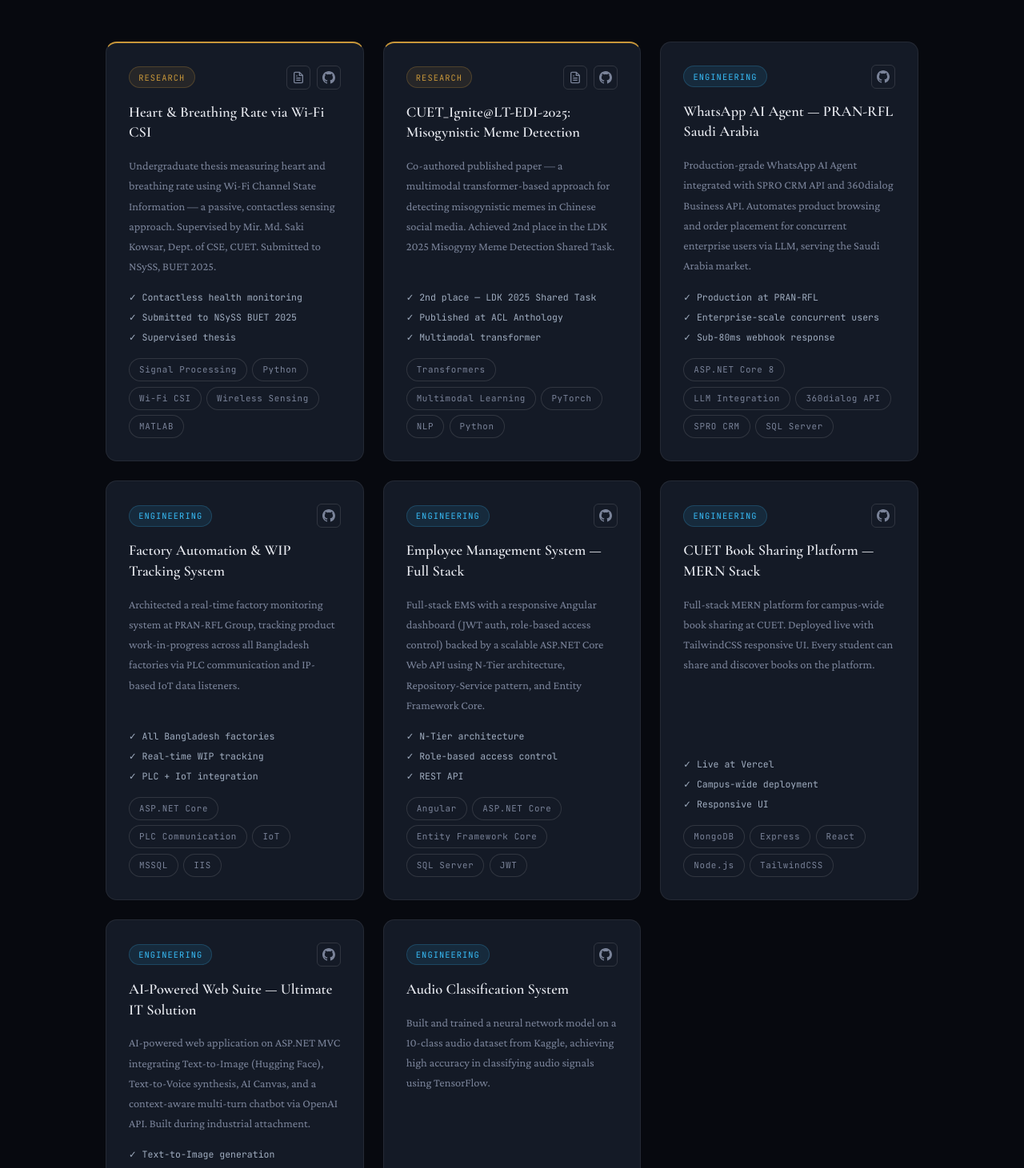
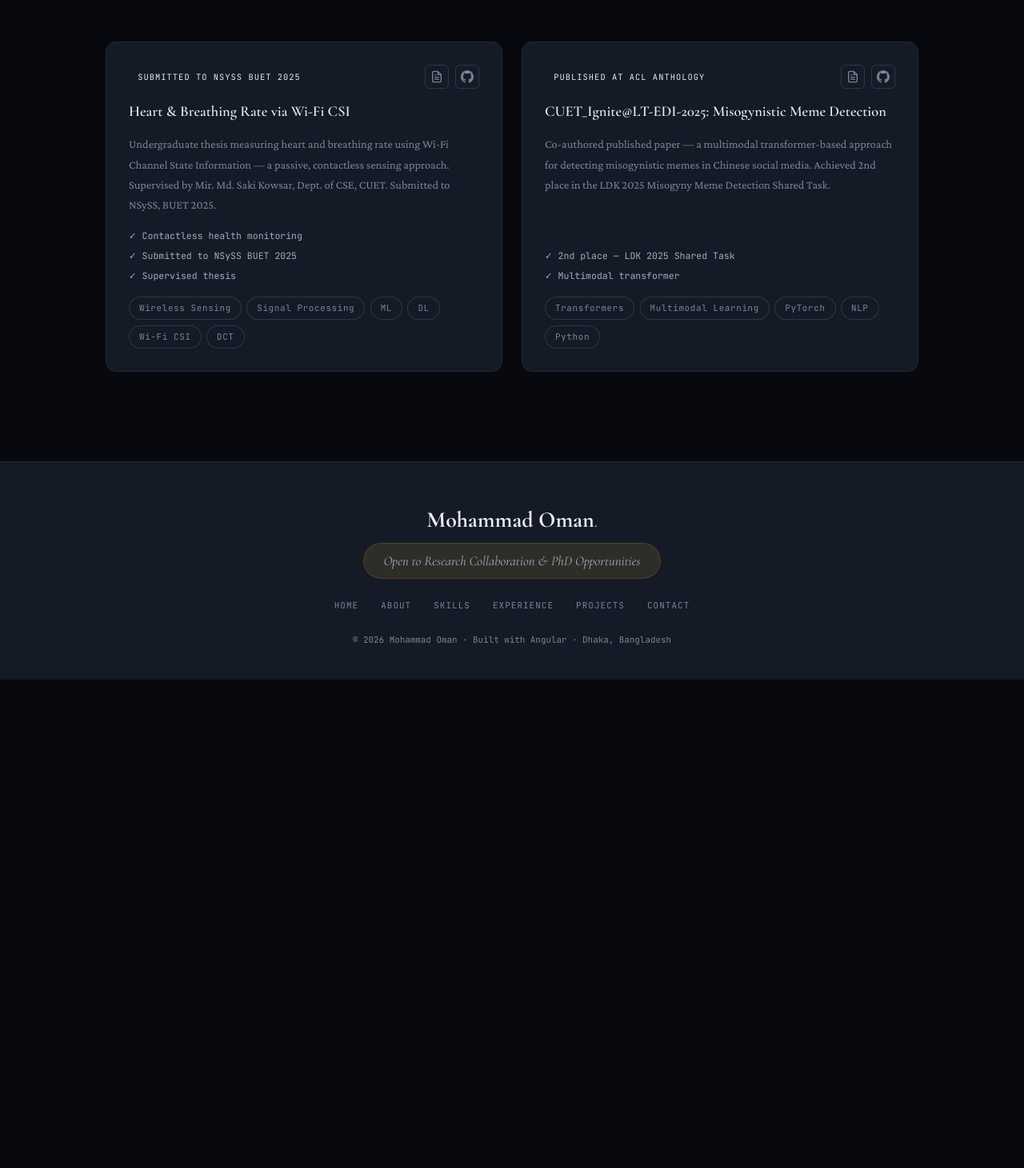
Before and after one commit to mdoman765/oman-portfolio, an Angular app: page /projects in a window 1280 px wide. Shown: the part 309-1770 px from the top of the page at 80% size. After the commit the page ends 1159 px from the top, so only its background shows below. Built offline with nearby package versions, Linux system fonts and the light colour scheme; a web font is replaced by a local one.

Commit message:
project-->research

```diff
--- a/src/app/components/navbar/navbar.ts
+++ b/src/app/components/navbar/navbar.ts
@@ -16,7 +16,7 @@ export class Navbar {
     { label: 'About',      path: '/about' },
     { label: 'Skills',     path: '/skills' },
     { label: 'Experience', path: '/experience' },
-    { label: 'Projects',   path: '/projects' },
+    { label: 'Research',   path: '/projects' },
     { label: 'Contact',    path: '/contact' },
   ];
 
--- a/src/app/components/projects/projects.ts
+++ b/src/app/components/projects/projects.ts
@@ -9,76 +9,22 @@ import { Component } from '@angular/core';
 export class Projects {
   projects = [
     {
-      type: 'Research',
+      type: 'Submitted to NSySS BUET 2025',
       title: 'Heart & Breathing Rate via Wi-Fi CSI',
       desc: 'Undergraduate thesis measuring heart and breathing rate using Wi-Fi Channel State Information — a passive, contactless sensing approach. Supervised by Mir. Md. Saki Kowsar, Dept. of CSE, CUET. Submitted to NSySS, BUET 2025.',
-      tech: ['Signal Processing', 'Python', 'Wi-Fi CSI', 'Wireless Sensing', 'MATLAB'],
+      tech: ['Wireless Sensing','Signal Processing', 'ML','DL', 'Wi-Fi CSI','DCT'],
       highlights: ['Contactless health monitoring', 'Submitted to NSySS BUET 2025', 'Supervised thesis'],
       github: '#',
       paper: '#'
     },
     {
-      type: 'Research',
+      type: 'Published at ACL Anthology',
       title: 'CUET_Ignite@LT-EDI-2025: Misogynistic Meme Detection',
       desc: 'Co-authored published paper — a multimodal transformer-based approach for detecting misogynistic memes in Chinese social media. Achieved 2nd place in the LDK 2025 Misogyny Meme Detection Shared Task.',
       tech: ['Transformers', 'Multimodal Learning', 'PyTorch', 'NLP', 'Python'],
-      highlights: ['2nd place — LDK 2025 Shared Task', 'Published at ACL Anthology', 'Multimodal transformer'],
+      highlights: ['2nd place — LDK 2025 Shared Task', 'Multimodal transformer'],
       github: 'https://aclanthology.org/2025.ltedi-1.28/',
       paper: 'https://aclanthology.org/2025.ltedi-1.28/'
-    },
-    {
-      type: 'Engineering',
-      title: 'WhatsApp AI Agent — PRAN-RFL Saudi Arabia',
-      desc: 'Production-grade WhatsApp AI Agent integrated with SPRO CRM API and 360dialog Business API. Automates product browsing and order placement for concurrent enterprise users via LLM, serving the Saudi Arabia market.',
-      tech: ['ASP.NET Core 8', 'LLM Integration', '360dialog API', 'SPRO CRM', 'SQL Server'],
-      highlights: ['Production at PRAN-RFL', 'Enterprise-scale concurrent users', 'Sub-80ms webhook response'],
-      github: '#',
-      paper: null
-    },
-    {
-      type: 'Engineering',
-      title: 'Factory Automation & WIP Tracking System',
-      desc: 'Architected a real-time factory monitoring system at PRAN-RFL Group, tracking product work-in-progress across all Bangladesh factories via PLC communication and IP-based IoT data listeners.',
-      tech: ['ASP.NET Core', 'PLC Communication', 'IoT', 'MSSQL', 'IIS'],
-      highlights: ['All Bangladesh factories', 'Real-time WIP tracking', 'PLC + IoT integration'],
-      github: '#',
-      paper: null
-    },
-    {
-      type: 'Engineering',
-      title: 'Employee Management System — Full Stack',
-      desc: 'Full-stack EMS with a responsive Angular dashboard (JWT auth, role-based access control) backed by a scalable ASP.NET Core Web API using N-Tier architecture, Repository-Service pattern, and Entity Framework Core.',
-      tech: ['Angular', 'ASP.NET Core', 'Entity Framework Core', 'SQL Server', 'JWT'],
-      highlights: ['N-Tier architecture', 'Role-based access control', 'REST API'],
-      github: '#',
-      paper: null
-    },
-    {
-      type: 'Engineering',
-      title: 'CUET Book Sharing Platform — MERN Stack',
-      desc: 'Full-stack MERN platform for campus-wide book sharing at CUET. Deployed live with TailwindCSS responsive UI. Every student can share and discover books on the platform.',
-      tech: ['MongoDB', 'Express', 'React', 'Node.js', 'TailwindCSS'],
-      highlights: ['Live at Vercel', 'Campus-wide deployment', 'Responsive UI'],
-      github: '#',
-      paper: null
-    },
-    {
-      type: 'Engineering',
-      title: 'AI-Powered Web Suite — Ultimate IT Solution',
-      desc: 'AI-powered web application on ASP.NET MVC integrating Text-to-Image (Hugging Face), Text-to-Voice synthesis, AI Canvas, and a context-aware multi-turn chatbot via OpenAI API. Built during industrial attachment.',
-      tech: ['ASP.NET MVC', 'OpenAI API', 'Hugging Face', 'JavaScript', 'Bootstrap'],
-      highlights: ['Text-to-Image generation', 'Multi-turn chatbot', 'Voice synthesis'],
-      github: '#',
-      paper: null
-    },
-    {
-      type: 'Engineering',
-      title: 'Audio Classification System',
-      desc: 'Built and trained a neural network model on a 10-class audio dataset from Kaggle, achieving high accuracy in classifying audio signals using TensorFlow.',
-      tech: ['TensorFlow', 'Python', 'Keras', 'Neural Network', 'Kaggle'],
-      highlights: ['10-class classification', 'High accuracy', 'Deep learning'],
-      github: '#',
-      paper: null
     }
   ];
 }
```
